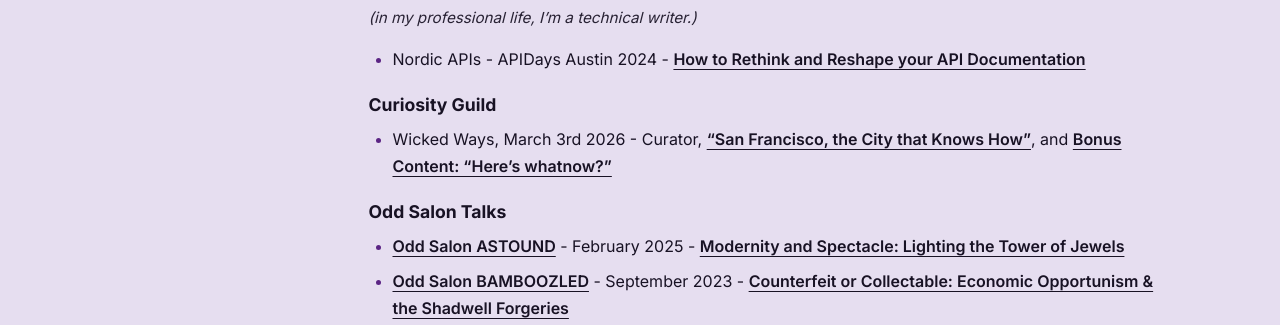
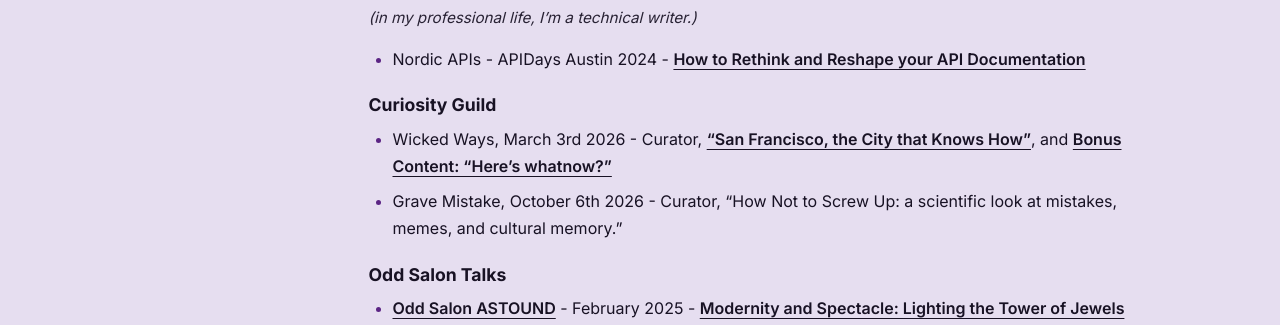
Before and after one commit to sanscontext/sanscontext.github.io, an Astro site: page / in a window 1280 px wide. Shown: the part 695-1020 px from the top of the page. Built offline with nearby package versions, Linux system fonts and the light colour scheme; Astro itself is replaced by a stand-in of ours.

Commit message:
add spooky season salon

```diff
--- a/src/pages/index.md
+++ b/src/pages/index.md
@@ -12,12 +12,15 @@ Laura Rubin is an aggressively-interdisciplinary writer, lecturer, and costumer
 ![(ohai there)](/images/Artifact-Laura-cropped.png)
 
 ### Talks on Docs
+
 *(in my professional life, I'm a technical writer.)*
 
 - Nordic APIs - APIDays Austin 2024 - [How to Rethink and Reshape your API Documentation](https://www.youtube.com/watch?v=cd5UcwqUehE&list=PLd2MPdlXKO12G6zbXgTtKr5J48b8kVtaF&index=15)
 
 ### Curiosity Guild
+
 - Wicked Ways, March 3rd 2026 - Curator, <a href="https://youtu.be/QbhvIeKO7Ao?si=aSt0RbaV6N6PDNG6&t=192">"San Francisco, the City that Knows How"</a>, and <a href="https://www.youtube.com/watch?v=sNx3mYFR9g0&list=PLcKmuhrcnxBGbdqD0Qe7ZrhEPOIsAd2Ju&index=5">Bonus Content: "Here's whatnow?"</a>
+- Grave Mistake, October 6th 2026 - Curator, "How Not to Screw Up: a scientific look at mistakes, memes, and cultural memory."
 
 ### Odd Salon Talks
 
@@ -37,6 +40,7 @@ Laura Rubin is an aggressively-interdisciplinary writer, lecturer, and costumer
 - <a href="https://www.oddsalon.com/illusion/">Odd Salon ILLUSION</a> - July 2014 - The Illusion of Perfection: Fake Boobs, Fake Butts &amp; Our Unending Struggle With Human Inadequacy ([DNA Lounge webcast at Archive.org](https://archive.org/details/DNALOUNGE-2014-07-22d))
 
 #### Other Odd Salon Stuff
+
 - <a href="https://www.oddsalon.com/oddments-2016-dec-13-2016/">Odd Salon ODDMENTS 2016</a> - Costume contest organizer
 - Odd Salon ODDMENTS 2017 - Costume contest organizer
 
```
